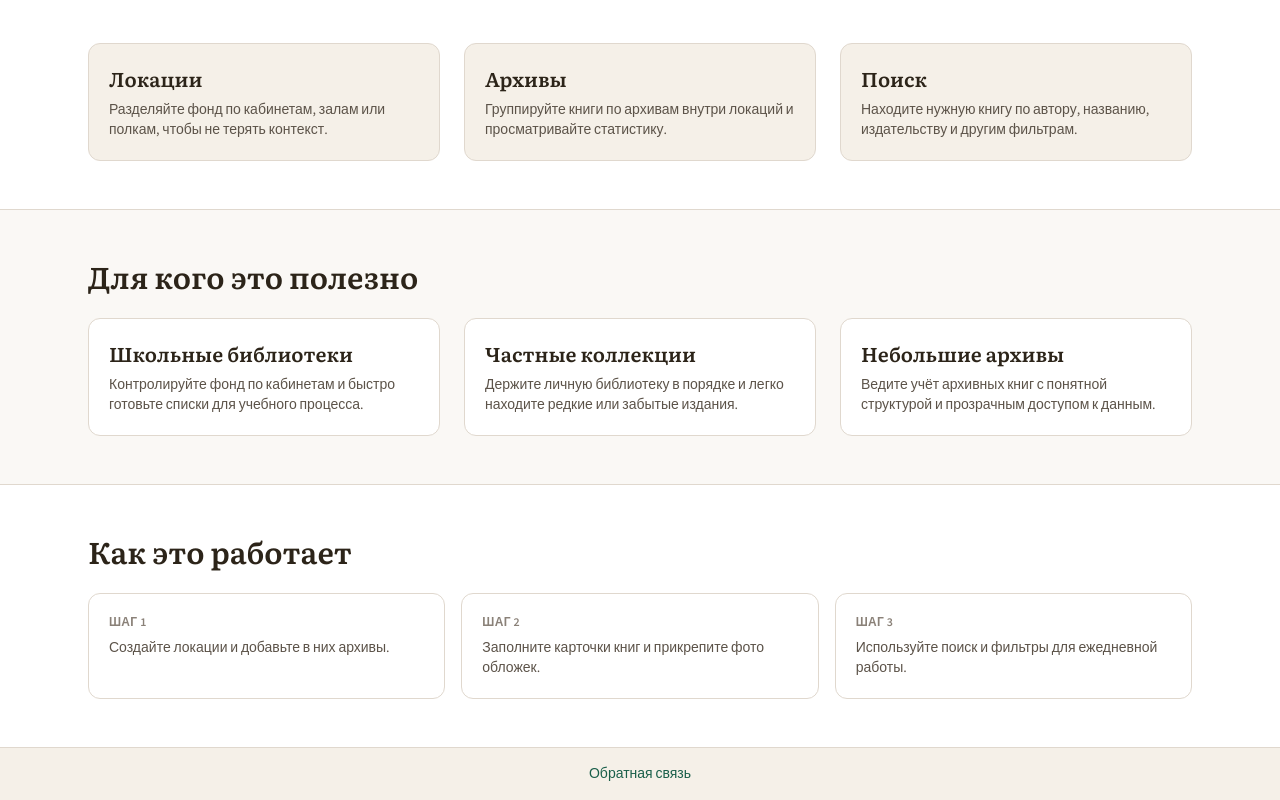
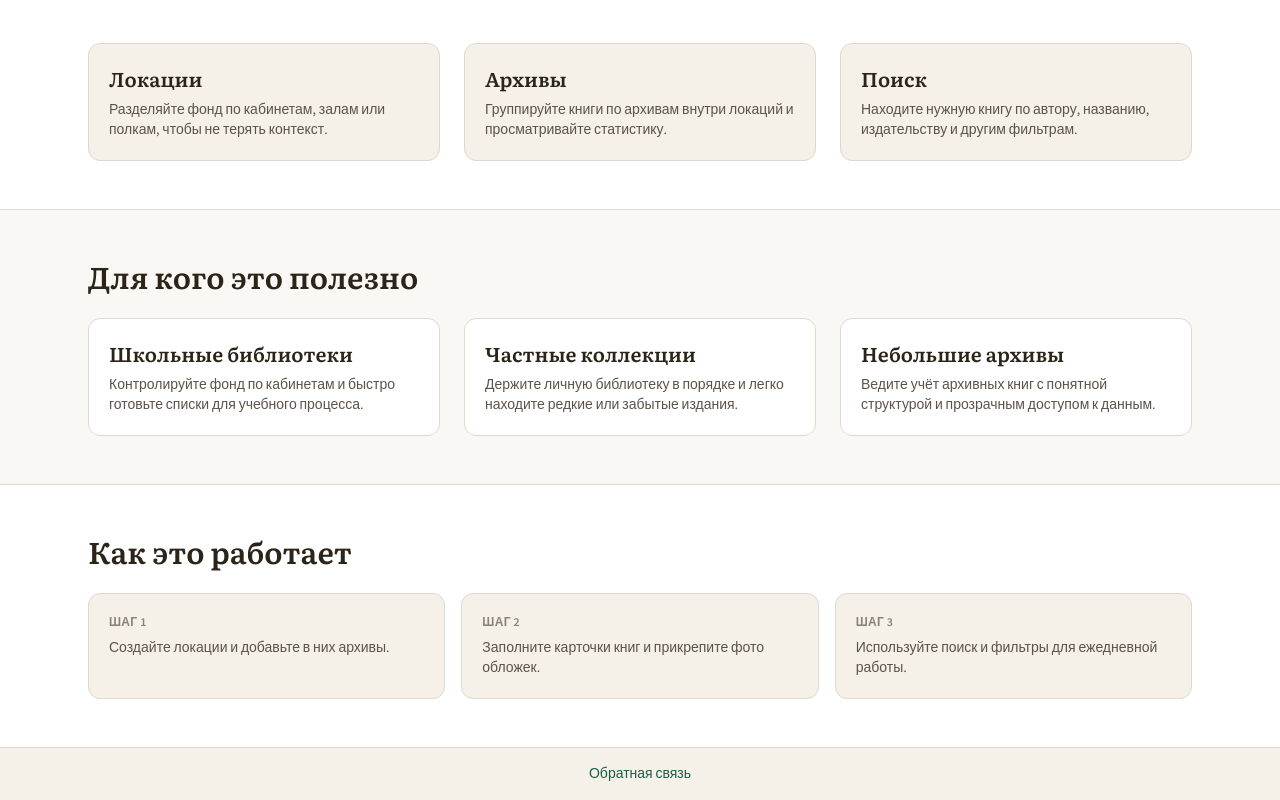
Before and after one commit to axer665/library, a Next.js app in the folder frontend/: page / in a window 1280 px wide. Shown: the part 536-1336 px from the top of the page. Built offline with nearby package versions, Linux system fonts and the light colour scheme; no server answers.

Commit message:
section backgrounds

```diff
--- a/frontend/src/app/(dashboard)/page.tsx
+++ b/frontend/src/app/(dashboard)/page.tsx
@@ -432,17 +432,17 @@ function HomePageInner() {
             <div className="mx-auto w-full max-w-6xl px-6 py-12">
               <h2 className="font-serif text-3xl font-semibold">Как это работает</h2>
               <ol className="mt-6 grid gap-4 md:grid-cols-3">
-                <li className="rounded-xl border border-theme bg-white p-5">
+                <li className="rounded-xl border border-theme bg-parchment p-5">
                   <p className="text-xs font-semibold uppercase tracking-wide text-ink-light">Шаг 1</p>
                   <p className="mt-2 text-sm text-ink-muted">Создайте локации и добавьте в них архивы.</p>
                 </li>
-                <li className="rounded-xl border border-theme bg-white p-5">
+                <li className="rounded-xl border border-theme bg-parchment p-5">
                   <p className="text-xs font-semibold uppercase tracking-wide text-ink-light">Шаг 2</p>
                   <p className="mt-2 text-sm text-ink-muted">
                     Заполните карточки книг и прикрепите фото обложек.
                   </p>
                 </li>
-                <li className="rounded-xl border border-theme bg-white p-5">
+                <li className="rounded-xl border border-theme bg-parchment p-5">
                   <p className="text-xs font-semibold uppercase tracking-wide text-ink-light">Шаг 3</p>
                   <p className="mt-2 text-sm text-ink-muted">
                     Используйте поиск и фильтры для ежедневной работы.
```
